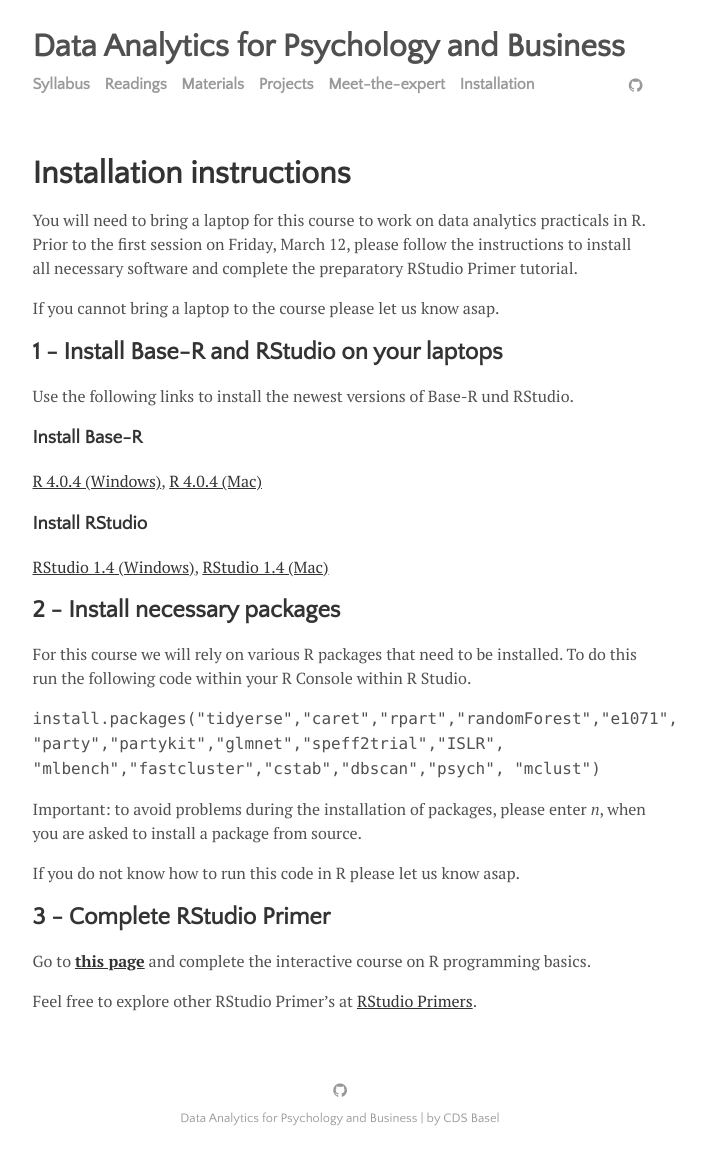
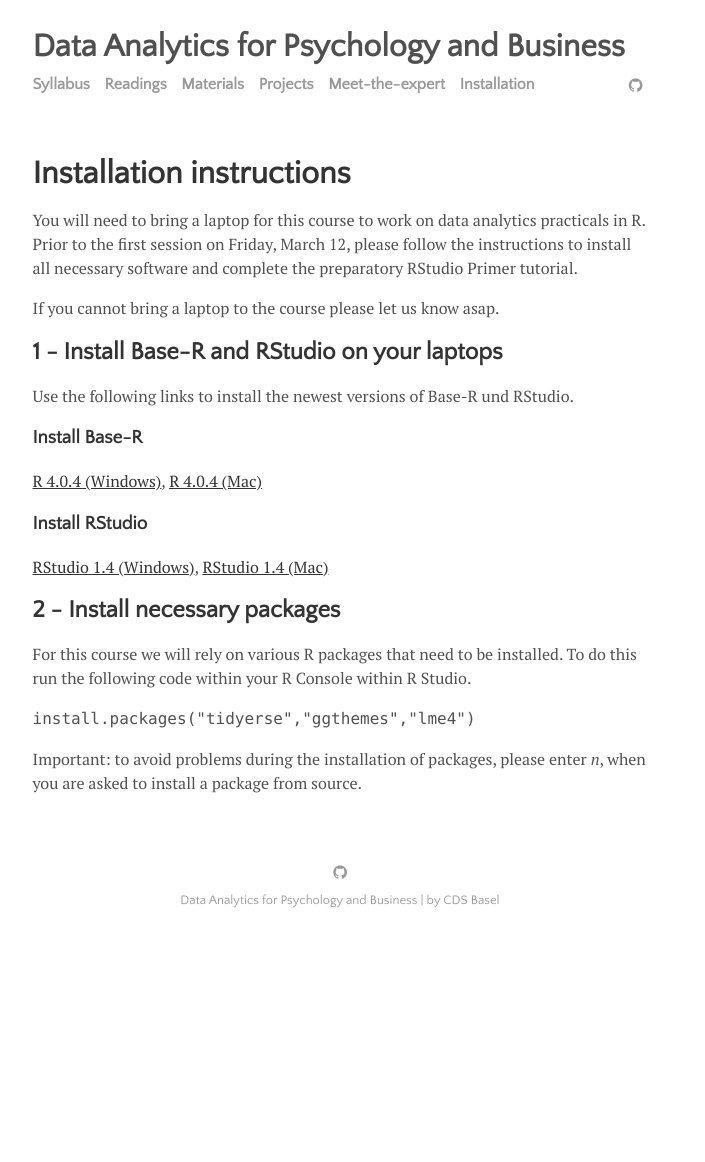
Before and after one commit to cdsbasel/dataanalytics_2022, a Jekyll site: the page built from menu/installation.md, in a window 1280 px wide. Shown: the whole page, without its empty margins (300-1005 px from the left). Built offline with Jekyll 4.4.1, drawn with Linux system fonts in a browser that asks for light colours; after the commit the page ends 944 px from its top, so only the background shows below that.

Commit message:
Update installation.md

```diff
--- a/menu/installation.md
+++ b/menu/installation.md
@@ -12,30 +12,19 @@
 Use the following links to install the newest versions of Base-R und RStudio.
 
 ### Install Base-R
-<a href="https://cloud.r-project.org/bin/windows/base/R-4.0.4-win.exe">R 4.0.4 (Windows)</a>,
-<a href="https://cloud.r-project.org/bin/macosx/R-4.0.4.pkg">R 4.0.4 (Mac)</a><br>
+<a href="https://cran.r-project.org/bin/windows/base/R-4.1.2-win.exe">R 4.0.4 (Windows)</a>,
+<a href="https://cran.r-project.org/bin/macosx/base/R-4.1.2.pkg">R 4.0.4 (Mac)</a><br>
 
 ### Install RStudio
-<a href="https://download1.rstudio.org/desktop/windows/RStudio-1.4.1103.exe">RStudio 1.4 (Windows)</a>,
-<a href="https://download1.rstudio.org/desktop/macos/RStudio-1.4.1103.dmg">RStudio 1.4 (Mac)</a>
+<a href="https://download1.rstudio.org/desktop/windows/RStudio-2022.02.0-443.exe">RStudio 1.4 (Windows)</a>,
+<a href="https://download1.rstudio.org/desktop/macos/RStudio-2022.02.0-443.dmg">RStudio 1.4 (Mac)</a>
 
 ## 2 - Install necessary packages
 
 For this course we will rely on various R packages that need to be installed. To do this run the following code within your R Console within R Studio.
 
 <font style="font-family: 'Lucida Console', Monaco, monospace;">
-install.packages("tidyerse","caret","rpart","randomForest","e1071",
-                 "party","partykit","glmnet","speff2trial","ISLR",
-                 "mlbench","fastcluster","cstab","dbscan","psych",
-                 "mclust")
+install.packages("tidyerse","ggthemes","lme4")
 </font>
 
 Important: to avoid problems during the installation of packages, please enter *n*, when you are asked to install a package from source.
-
-If you do not know how to run this code in R please let us know asap.
-
-## 3 - Complete RStudio Primer
-
-Go to <a href="https://rstudio.cloud/learn/primers/1.2"><b>this page</b></a> and complete the interactive course on R programming basics.
-
-Feel free to explore other RStudio Primer's at <a href="https://rstudio.cloud/learn/primers">RStudio Primers</a>.
```
